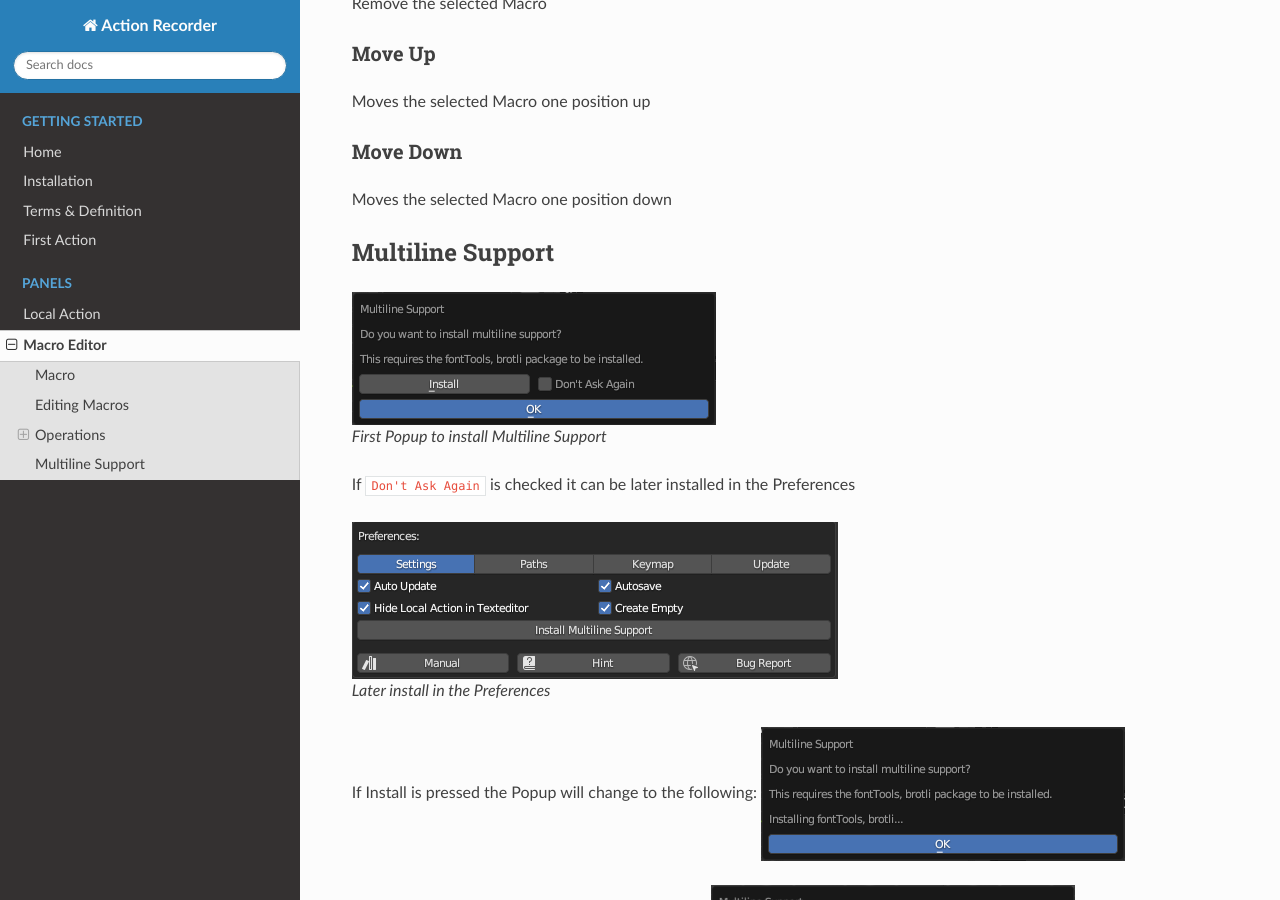
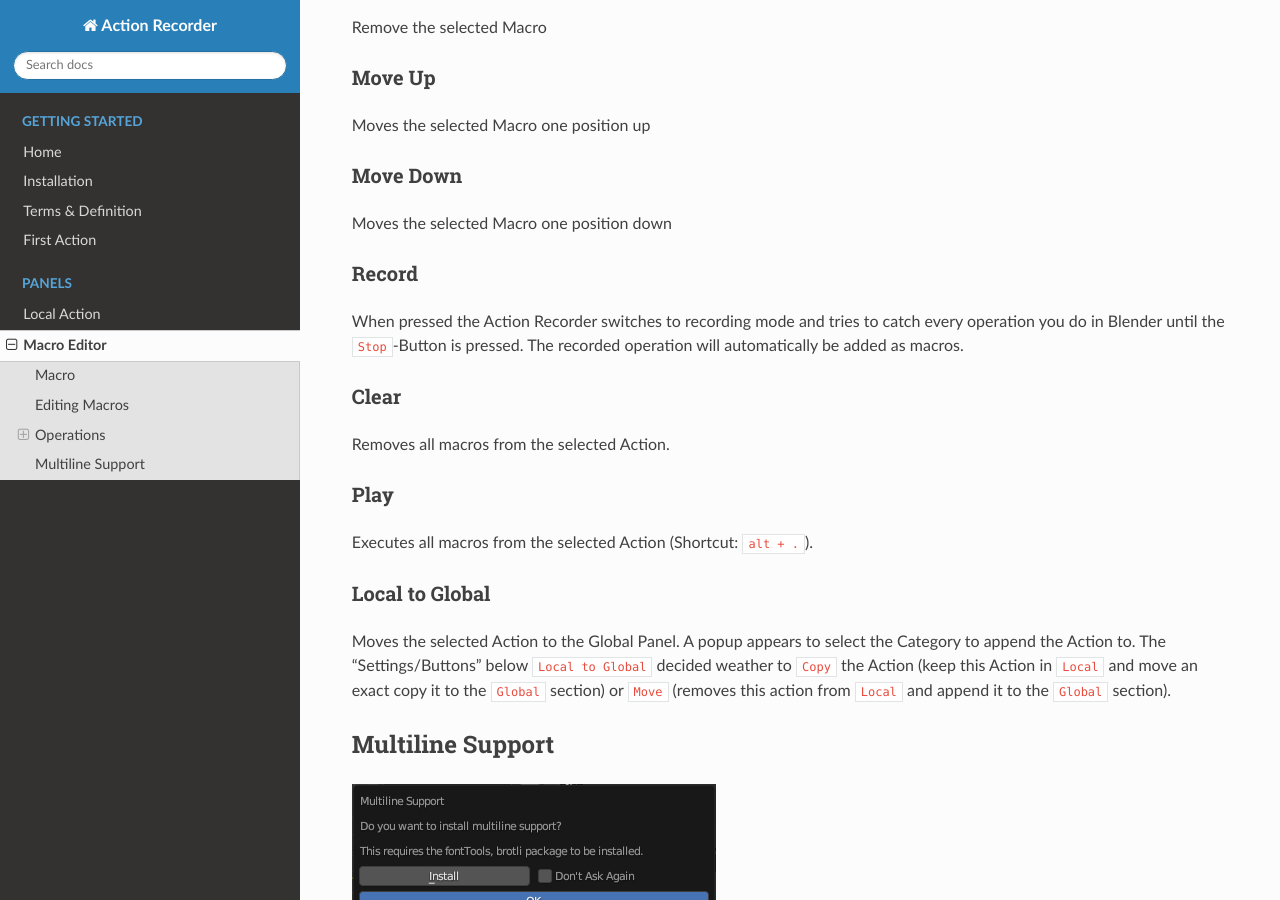
Before and after one commit to InamuraJIN/ActionRecorder, a Sphinx documentation site: the page built from docs/source/panels/macro.md, in a window 1280 px wide and 900 px high, scrolled down 1674 px. Built offline with Sphinx 7.4.7 and the Read the Docs theme 2.0.0, drawn with Linux system fonts in a browser that asks for light colours; some of the changed text lies outside the part shown.

Commit message:
Mode documentation

```diff
--- a/docs/source/panels/macro.md
+++ b/docs/source/panels/macro.md
@@ -12,9 +12,9 @@ By double-click on the label the Macro can be edited through a dialog.
 
 ### Add
 
-Adds the latest used command as a Macro.
-If the setting `Create Empty on Error` is checked it will create an empty Macro if no command is available. (Shortcut: `alt + ,`)
-On the first run a popup with Question to enable [Multiline Support](../panels/macro.md#multiline-support) will appear.
+Adds the last used command as a Macro.
+If the `Create Empty on Error` setting is checked, an empty Macro will be created if no command is available (Shortcut: `alt + ,`).
+On the first run a popup will appear asking if you want to enable [Multiline Support](../panels/macro.md#multiline-support).
 
 ### Add Event
 
@@ -46,6 +46,20 @@ Moves the selected Macro one position up
 
 Moves the selected Macro one position down
 
+### Record
+When pressed the Action Recorder switches to recording mode and tries to catch every operation you do in Blender until the `Stop`-Button is pressed.
+The recorded operation will automatically be added as macros.
+
+### Clear
+Removes all macros from the selected Action.
+
+### Play
+Executes all macros from the selected Action (Shortcut: `alt + .`).
+
+### Local to Global
+Moves the selected Action to the Global Panel. A popup appears to select the Category to append the Action to.
+The "Settings/Buttons" below `Local to Global` decided weather to `Copy` the Action (keep this Action in `Local` and move an exact copy it to the `Global` section) or `Move` (removes this action from `Local` and append it to the `Global` section).
+
 ## Multiline Support
 
 :::{figure-md}
@@ -62,8 +76,8 @@ If `Don't Ask Again` is checked it can be later installed in the Preferences
 Later install in the Preferences
 :::
 
-If Install is pressed the Popup will change to the following:
+If Install is pressed the Popup will change to the following:\
 ![Multiline Installing](../images/MacroEditor_MultilineInstalling.png)
 
-After the installation finished the following appear:
+After the installation finished the following appear:\
 ![Multiline Installed](../images/MacroEditor_MultilineInstalled.pngstergrafik.png)
```
Also changed, not shown: other parts of docs/source/panels/macro.md (+2 -2 lines), docs/source/images/MacroEdit_Context.svg (added), docs/source/images/MacroEdit_Operator.svg (added).
